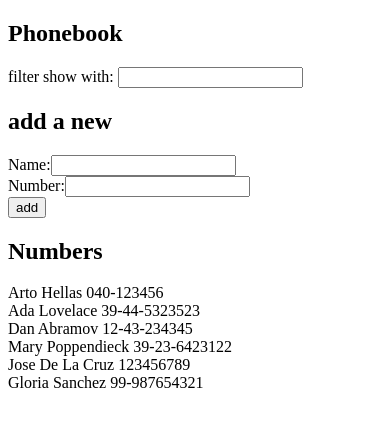
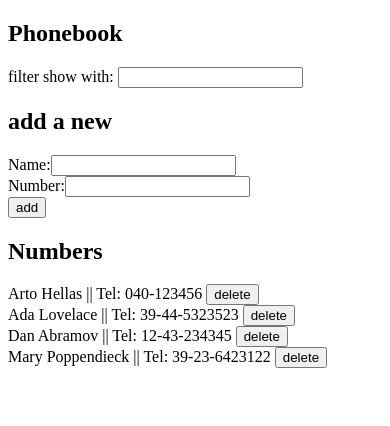
Before and after one commit to jdelacruzv/fullstackopen2022, a React (Create React App) app in the folder part2/phonebook/: page / in a window 390 px wide. Shown: the top 426 px of the page. Built offline with nearby package versions, Linux system fonts and the light colour scheme; data requests are answered from the project's data file.

Commit message:
exercise 2.17 phonebook step9

```diff
--- a/part2/phonebook/db.json
+++ b/part2/phonebook/db.json
@@ -19,16 +19,6 @@
       "name": "Mary Poppendieck",
       "number": "39-23-6423122",
       "id": 4
-    },
-    {
-      "name": "Jose De La Cruz",
-      "number": "123456789",
-      "id": 5
-    },
-    {
-      "name": "Gloria Sanchez",
-      "number": "99-987654321",
-      "id": 6
     }
   ]
 }
--- a/part2/phonebook/src/App.js
+++ b/part2/phonebook/src/App.js
@@ -2,7 +2,7 @@ import { useState, useEffect } from "react";
 import Filter from "./components/Filter";
 import PersonForm from "./components/PersonForm";
 import Persons from "./components/Persons";
-import personService from "./services/persons"
+import contactService from "./services/contacts"
 
 const App = () => {
 	const [persons, setPersons] = useState([]);
@@ -11,8 +11,8 @@ const App = () => {
   const [filter, setFilter] = useState("");
 
 	useEffect(() => {
-		personService
-			.getAll()
+		contactService
+			.getAllContacts()
 			.then(initialContacts => {
 				setPersons(initialContacts);
 			});
@@ -30,44 +30,49 @@ const App = () => {
     setFilter(event.target.value);
   };
 
-  const filterPersons = filter
-    ? persons.filter(person =>
-      person.name.toLowerCase().startsWith(filter.toLowerCase()))
-    : persons;
-
-  const newObject = {
+  const newContact = {
 		name: newName,
     number: newNumber,
     id: persons.length + 1
 	};
 
-	const searchName = () => {
+	const createName = () => {
     persons.find(person => person.name === newName)
       ? alert(`${newName} is already added to phonebook`)
-      : setPersons(persons.concat(newObject));
+			: contactService
+					.createContact(newContact)
+					.then(returnedContact => {
+						setPersons(persons.concat(returnedContact))
+				});
   };
 
 	const addName = (event) => {
 		event.preventDefault();
-    searchName();
+    createName();
+		setNewName("");
+		setNewNumber("");
+	};
 
-		personService
-			.create(newObject)
-			.then(returnedContact => {
-				console.log(returnedContact);
+	const deleteName = (id) => {
+		const person = persons.find(p => p.id === id);
+		window.confirm(`Delete ${person.name} ?`)
+		contactService
+			.deleteContact(id)
+			.then(() => {
+				setPersons(persons.filter(p => p.id !== person.id));
 			});
+	};
 
-		setNewName("");
-    setNewNumber("");
-	};
+	const filterPersons = filter
+		? persons.filter((person) =>
+				person.name.toLowerCase().startsWith(filter.toLowerCase())
+			)
+		: persons;
 
   return (
 		<div>
 			<h2>Phonebook</h2>
-			<Filter
-				filter={filter}
-				handleChange={handleFilterChange}
-			/>
+			<Filter filter={filter} handleChange={handleFilterChange} />
 			<h2>add a new</h2>
 			<PersonForm
 				addName={addName}
@@ -77,7 +82,13 @@ const App = () => {
 				handleChangeNumber={handleNumberChange}
 			/>
 			<h2>Numbers</h2>
-			<Persons filterPersons={filterPersons} />
+			{filterPersons.map(person => (
+				<Persons
+					key={person.id}
+					person={person}
+					deleteName={() => deleteName(person.id)}
+				/>
+			))}
 		</div>
 	);
 }
--- a/part2/phonebook/src/components/Persons.js
+++ b/part2/phonebook/src/components/Persons.js
@@ -1,10 +1,9 @@
-const Persons = ({ filterPersons }) => {
+const Persons = ({ person, deleteName }) => {
 	return (
-		filterPersons.map((person) => (
-				<div key={person.id}>
-					{person.name} {person.number}
-				</div>
-		))
+		<div>
+			{person.name} {" "} || Tel: {person.number} {" "}
+			<button onClick={deleteName}>delete</button>
+		</div>
 	);
 };
 
--- /dev/null
+++ b/part2/phonebook/src/services/contacts.js
@@ -0,0 +1,25 @@
+import axios from "axios";
+const url = "http://localhost:3001/persons";
+
+const getAllContacts = () => {
+	const request = axios.get(url);
+	return request.then(response => response.data);
+};
+
+const createContact = (newObject) => {
+	const request = axios.post(url, newObject);
+	return request.then(response => response.data);
+};
+
+const deleteContact = (id) => {
+	const request = axios.delete(`${url}/${id}`);
+	return request.then((response) => response.data);
+};
+
+const contactService = {
+	getAllContacts,
+	createContact,
+	deleteContact
+};
+
+export default contactService;
--- a/part2/phonebook/src/services/persons.js
+++ /dev/null
@@ -1,16 +0,0 @@
-import axios from "axios";
-const url = "http://localhost:3001/persons";
-
-const getAll = () => {
-	const request = axios.get(url);
-	return request.then(response => response.data);
-};
-
-const create = (newObject) => {
-	const request = axios.post(url, newObject);
-	return request.then(response => response.data);
-};
-
-const personService = { getAll, create };
-
-export default personService;
```
Also changed, not shown: 2 other files (tests, documents, lock files or other folders).
